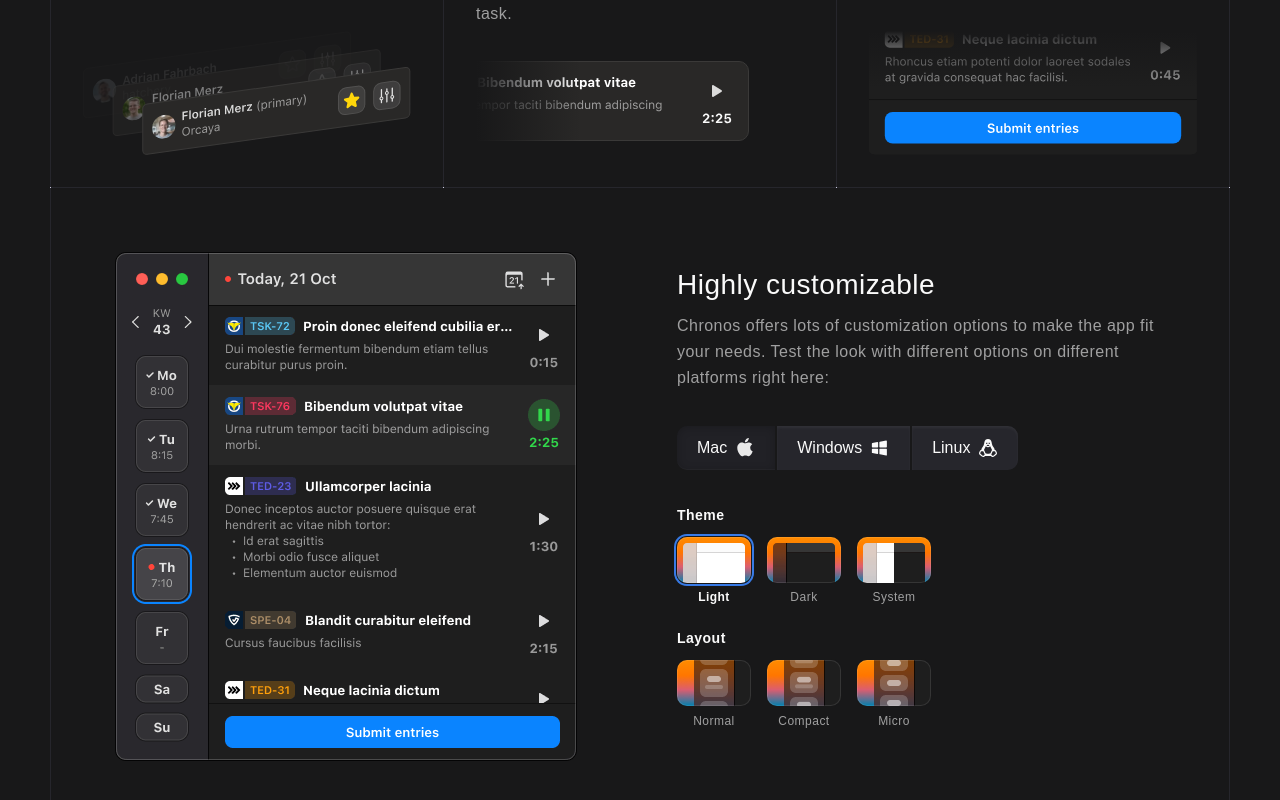
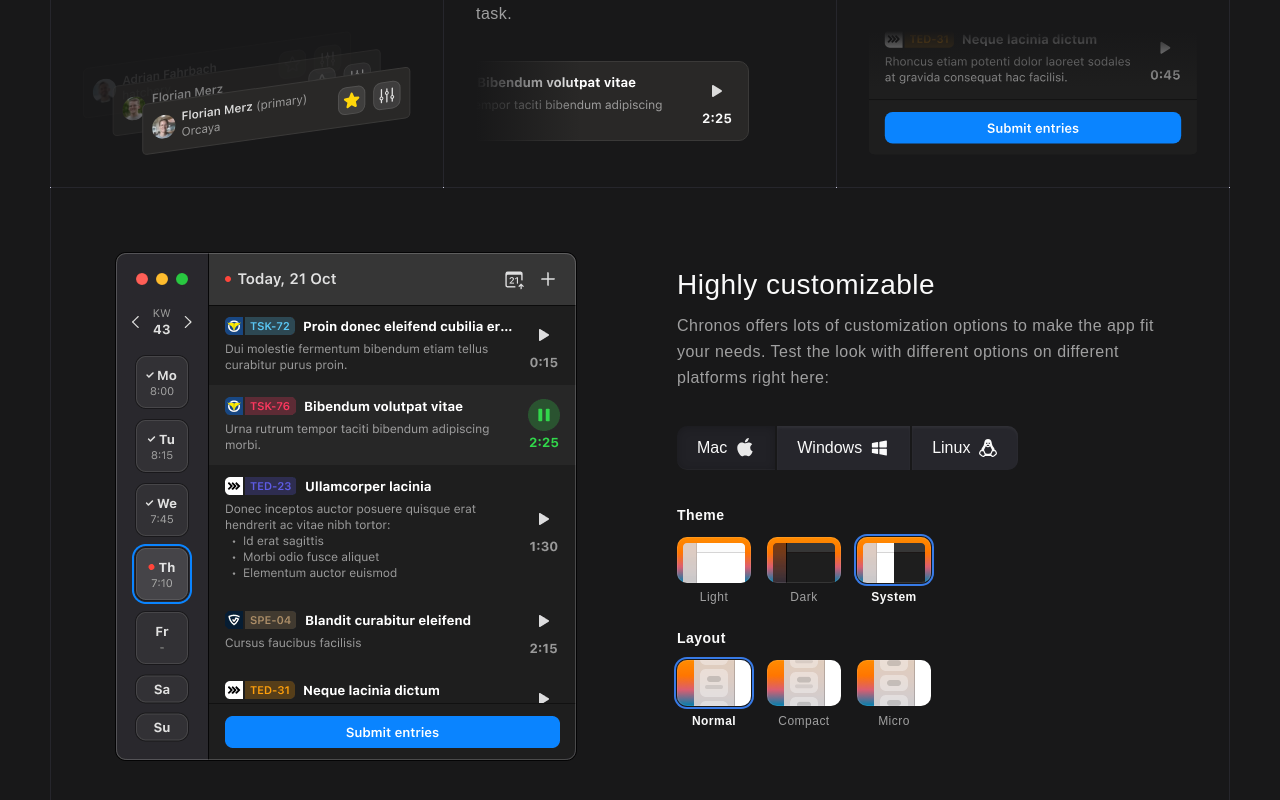
Before and after one commit to nice-af/chronos-website, a Nuxt app: page / in a window 1280 px wide. Shown: the part 1203-2003 px from the top of the page. Built offline with nearby package versions, Linux system fonts and the light colour scheme.

Commit message:
✨ feat: add configurator functionality

```diff
--- a/app.vue
+++ b/app.vue
@@ -1,20 +1,22 @@
 <template>
   <Header />
+  <AppSettingsProvider>
     <HeroShineTop
       headline="Easy and fast time tracking for Jira"
       description="Use the Chronos app to manage your daily Jira worklogs in an easy and intuitiv way. Stop the time waste of time tracking."
       :pill="{ label: 'Now with a browser extension', href: '/404' }">
-    <template v-slot:buttons>
+      <template #buttons>
         <Button label="Download" href="/404">
-        <template v-slot:icon><PhAppStoreLogo size="22" weight="bold" /></template>
+          <template #icon><PhAppStoreLogo size="22" weight="bold" /></template>
         </Button>
         <Button label="Source code" href="/404" variant="secondary">
-        <template v-slot:icon><PhGithubLogo size="22" /></template>
+          <template #icon><PhGithubLogo size="22" /></template>
         </Button>
       </template>
     </HeroShineTop>
     <Features />
     <Configurator />
+  </AppSettingsProvider>
 </template>
 
 <script setup lang="ts">
--- /dev/null
+++ b/components/AppSettingsProvider/AppSettingsProvider.vue
@@ -0,0 +1,46 @@
+<template>
+  <slot />
+</template>
+
+<script setup lang="ts">
+import { provide } from 'vue';
+import {
+  appOSProvider,
+  appSidebarLayoutProvider,
+  appThemeProvider,
+  systemThemeProvider,
+  type OS,
+  type SidebarLayout,
+  type ThemeColor,
+} from './appSettingsProvider.types';
+
+function getMediaPreference() {
+  if (typeof window === 'undefined') {
+    return 'light';
+  }
+  const hasDarkPreference = window?.matchMedia('(prefers-color-scheme: dark)').matches;
+  if (hasDarkPreference) {
+    return 'dark';
+  } else {
+    return 'light';
+  }
+}
+
+if (typeof window !== 'undefined') {
+  window.matchMedia('(prefers-color-scheme: dark)').addEventListener('change', () => {
+    systemTheme.value = getMediaPreference();
+  });
+}
+
+const systemTheme = ref<ThemeColor>(getMediaPreference());
+provide(systemThemeProvider, systemTheme);
+
+const appOS = ref<OS>('macos');
+provide(appOSProvider, appOS);
+
+const appTheme = ref<ThemeColor>(getMediaPreference());
+provide(appThemeProvider, appTheme);
+
+const appSidebarLayout = ref<SidebarLayout>('normal');
+provide(appSidebarLayoutProvider, appSidebarLayout);
+</script>
--- /dev/null
+++ b/components/AppSettingsProvider/appSettingsProvider.types.ts
@@ -0,0 +1,8 @@
+export type OS = 'macos' | 'windows' | 'linux';
+export type ThemeColor = 'light' | 'dark';
+export type SidebarLayout = 'normal' | 'compact' | 'micro';
+
+export const systemThemeProvider = Symbol() as InjectionKey<Ref<ThemeColor>>;
+export const appOSProvider = Symbol() as InjectionKey<Ref<OS>>;
+export const appThemeProvider = Symbol() as InjectionKey<Ref<ThemeColor>>;
+export const appSidebarLayoutProvider = Symbol() as InjectionKey<Ref<SidebarLayout>>;
--- a/components/CardsSelection/CardsSelection.vue
+++ b/components/CardsSelection/CardsSelection.vue
@@ -8,6 +8,8 @@
           @click="$emit('change', option.value)">
           <img
             v-if="option.image"
+            :width="option.image.width"
+            :height="option.image.height"
             :class="cardsSelection.image"
             :src="option.image.src"
             :srcset="option.image.srcset"
--- a/components/CardsSelection/cardsSelection.types.ts
+++ b/components/CardsSelection/cardsSelection.types.ts
@@ -1,7 +1,7 @@
 export interface CardsSelectionOption<T> {
   label: string;
   value: T;
-  image: { src: string; srcset: string };
+  image: { src: string; srcset: string; width: number; height: number };
 }
 
 export interface CardsSelectionProps<T> {
--- a/components/Configurator/Configurator.vue
+++ b/components/Configurator/Configurator.vue
@@ -23,9 +23,9 @@
         <p :class="configurator.cardsContainer">
           <CardsSelection
             label="Layout"
-            :options="currentTheme === 'dark' ? layoutOptionsDark : layoutOptionsLight"
-            :value="layoutValue"
-            @change="value => (layoutValue = value)" />
+            :options="appTheme === 'dark' ? sidebarLayoutOptionsDark : sidebarLayoutOptionsLight"
+            :value="sidebarLayout"
+            @change="value => (sidebarLayout = value)" />
         </p>
       </div>
       <div class="dot is-bottom-left" />
@@ -35,31 +35,36 @@
 </template>
 
 <script setup lang="ts">
+import {
+  appSidebarLayoutProvider,
+  appThemeProvider,
+  systemThemeProvider,
+} from '../AppSettingsProvider/appSettingsProvider.types';
 import CardsSelection from '../CardsSelection/CardsSelection.vue';
 import Tabs from '../Tabs/Tabs.vue';
 import {
+  sidebarLayoutOptionsDark,
+  sidebarLayoutOptionsLight,
+  osOptions,
   themeOptions,
-  layoutOptionsDark,
-  layoutOptionsLight,
-  osOptions,
   type ThemeOptionsValue,
 } from './configuratorOptions';
 
 const osValue = ref('macos');
+const themeValue = ref('system');
 
-const themeValue = ref('light');
-const currentTheme = 'dark';
-const systemTheme = 'dark';
+const systemTheme = inject(systemThemeProvider, { value: 'dark' } as any);
+const appTheme = inject(appThemeProvider, { value: 'dark' } as any);
+const sidebarLayout = inject(appSidebarLayoutProvider, { value: 'normal' } as any);
 
 function handleThemeChange(value: ThemeOptionsValue) {
+  themeValue.value = value;
   if (value === 'system') {
-    themeValue.value = systemTheme;
+    appTheme.value = systemTheme.value;
   } else {
-    themeValue.value = value;
+    appTheme.value = value;
   }
 }
-
-const layoutValue = ref('default');
 </script>
 
 <style module="configurator" lang="scss" src="./Configurator.scss" />
--- a/components/Configurator/configuratorOptions.ts
+++ b/components/Configurator/configuratorOptions.ts
@@ -1,11 +1,11 @@
+import type { OS, SidebarLayout } from '../AppSettingsProvider/appSettingsProvider.types';
 import type { CardsSelectionOption } from '../CardsSelection/cardsSelection.types';
 import type { TabsOption } from '../Tabs/tabs.types';
 
 const urlPrefix = '/assets/images/settings';
+const defaultImageProps = { width: 74, height: 46 };
 
-export type OsOptionValue = 'macos' | 'windows' | 'linux';
-
-export const osOptions: TabsOption<OsOptionValue>[] = [
+export const osOptions: TabsOption<OS>[] = [
   { label: 'Mac', value: 'macos', iconUrl: '/assets/images/icon-macos.svg' },
   { label: 'Windows', value: 'windows', iconUrl: '/assets/images/icon-windows.svg' },
   { label: 'Linux', value: 'linux', iconUrl: '/assets/images/icon-linux.svg' },
@@ -20,6 +20,7 @@
     image: {
       src: `${urlPrefix}/theme-light.png`,
       srcset: `${urlPrefix}/theme-light@2x.png 2x, ${urlPrefix}/theme-light@3x.png 3x`,
+      ...defaultImageProps,
     },
   },
   {
@@ -28,6 +29,7 @@
     image: {
       src: `${urlPrefix}/theme-dark.png`,
       srcset: `${urlPrefix}/theme-dark@2x.png 2x, ${urlPrefix}/theme-dark@3x.png 3x`,
+      ...defaultImageProps,
     },
   },
   {
@@ -36,19 +38,19 @@
     image: {
       src: `${urlPrefix}/theme-system.png`,
       srcset: `${urlPrefix}/theme-system@2x.png 2x, ${urlPrefix}/theme-system@3x.png 3x`,
+      ...defaultImageProps,
     },
   },
 ];
 
-export type LayoutOptionsValue = 'normal' | 'compact' | 'micro';
-
-export const layoutOptionsDark: CardsSelectionOption<LayoutOptionsValue>[] = [
+export const sidebarLayoutOptionsDark: CardsSelectionOption<SidebarLayout>[] = [
   {
     label: 'Normal',
     value: 'normal',
     image: {
       src: `${urlPrefix}/layout-normal-dark.png`,
       srcset: `${urlPrefix}/layout-normal-dark@2x.png 2x, ${urlPrefix}/layout-normal-dark@3x.png 3x`,
+      ...defaultImageProps,
     },
   },
   {
@@ -57,6 +59,7 @@
     image: {
       src: `${urlPrefix}/layout-compact-dark.png`,
       srcset: `${urlPrefix}/layout-compact-dark@2x.png 2x, ${urlPrefix}/layout-compact-dark@3x.png 3x`,
+      ...defaultImageProps,
     },
   },
   {
@@ -65,17 +68,19 @@
     image: {
       src: `${urlPrefix}/layout-micro-dark.png`,
       srcset: `${urlPrefix}/layout-micro-dark@2x.png 2x ${urlPrefix}/layout-micro-dark@3x.png 3x`,
+      ...defaultImageProps,
     },
   },
 ];
 
-export const layoutOptionsLight: CardsSelectionOption<LayoutOptionsValue>[] = [
+export const sidebarLayoutOptionsLight: CardsSelectionOption<SidebarLayout>[] = [
   {
     label: 'Normal',
     value: 'normal',
     image: {
       src: `${urlPrefix}/layout-normal-light.png`,
       srcset: `${urlPrefix}/layout-normal-light@2x.png 2x, ${urlPrefix}/layout-normal-light@3x.png 3x`,
+      ...defaultImageProps,
     },
   },
   {
@@ -84,6 +89,7 @@
     image: {
       src: `${urlPrefix}/layout-compact-light.png`,
       srcset: `${urlPrefix}/layout-compact-light@2x.png 2x, ${urlPrefix}/layout-compact-light@3x.png 3x`,
+      ...defaultImageProps,
     },
   },
   {
@@ -92,6 +98,7 @@
     image: {
       src: `${urlPrefix}/layout-micro-light.png`,
       srcset: `${urlPrefix}/layout-micro-light@2x.png 2x, ${urlPrefix}/layout-micro-light@3x.png 3x`,
+      ...defaultImageProps,
     },
   },
 ];
```
Also changed, not shown: eslint.config.mjs (+7 -1 lines). Lines whose indentation alone changed are shown as unchanged.
